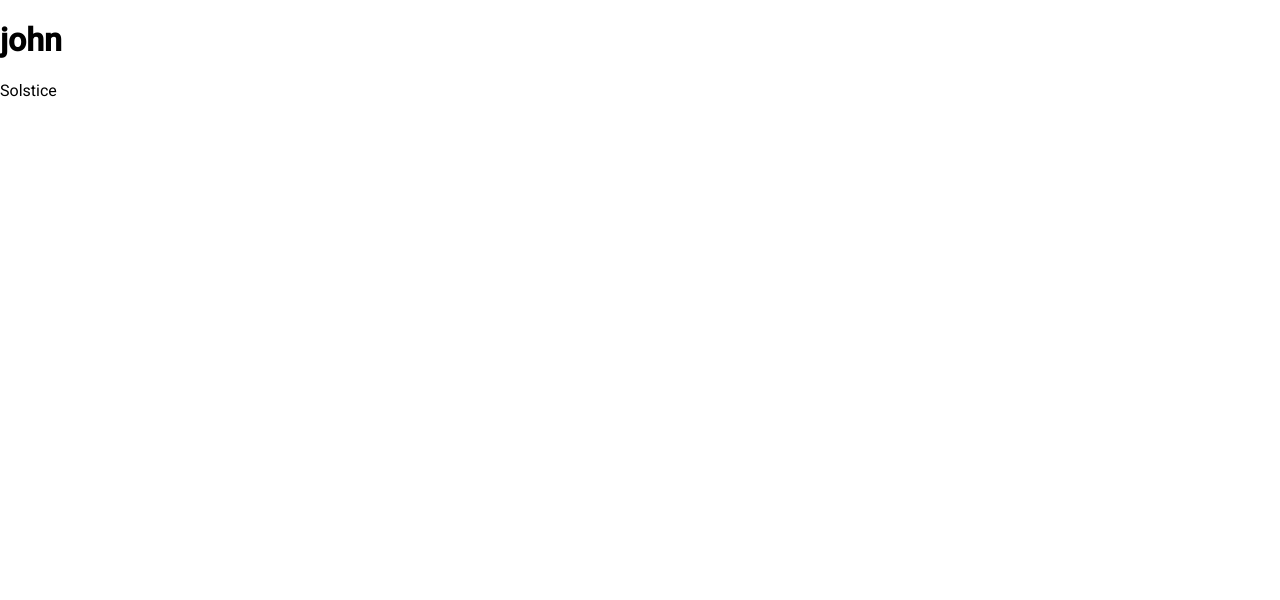
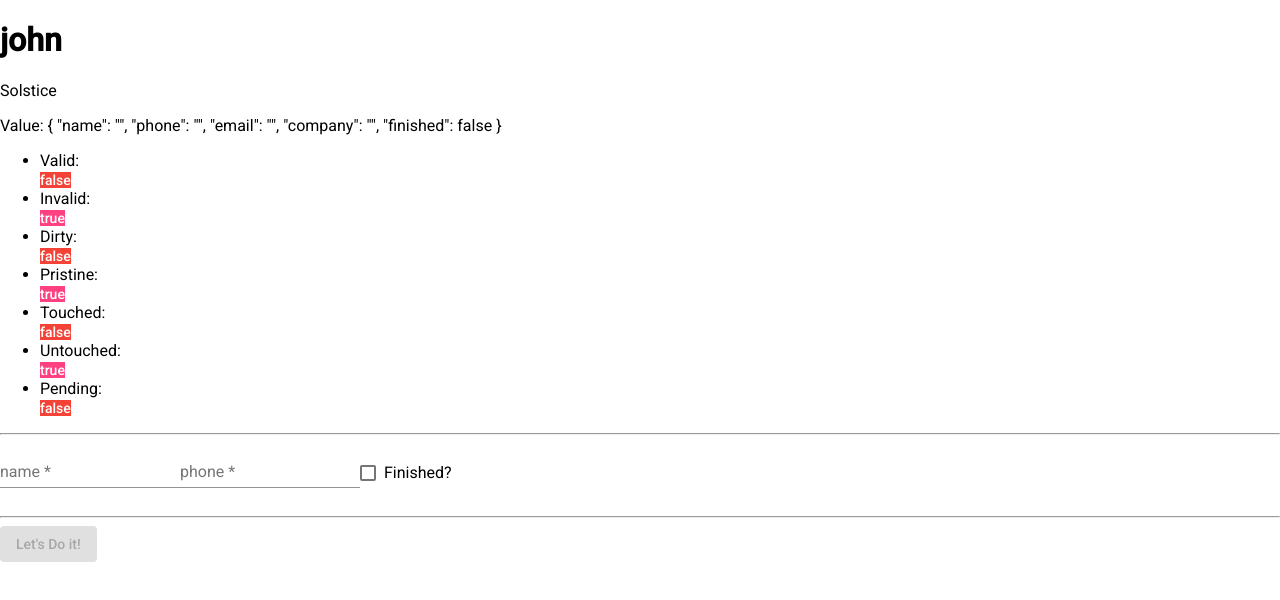
Before and after one commit to MatMiraglio/Contacts-Manager, an Angular app: page /AddContact in a window 1280 px wide. Before the commit this address led to /. Shown: the top 600 px of the page. Built offline with nearby package versions, Linux system fonts and the light colour scheme.

Commit message:
start rective form to add new contacts

```diff
--- a/src/app/app-routing.module.ts
+++ b/src/app/app-routing.module.ts
@@ -2,9 +2,11 @@ import { NgModule } from '@angular/core';
 import { Routes, RouterModule } from '@angular/router';
 import { ContactListComponent } from './contact-list/contact-list.component';
 import { AppComponent } from './app.component';
+import { ContactFormComponent } from './contact-form/contact-form.component';
 
 const routes: Routes = [
-  { path: 'contactList', component: ContactListComponent }
+  { path: 'contactList', component: ContactListComponent },
+  { path: 'AddContact', component: ContactFormComponent }
 ];
 
 @NgModule({
--- a/src/app/contact-form/contact-form.component.html
+++ b/src/app/contact-form/contact-form.component.html
@@ -1,3 +1,49 @@
-<p>
-  contact-form works!
-</p>
+<form [formGroup]="ContactForm">
+
+    Value: {{ ContactForm.value | json }}
+    <ul>
+        <li>Valid:
+            <mat-chip selected="true" [color]="ContactForm.valid ? 'accent' : 'warn'">{{ ContactForm.valid }}</mat-chip>
+        </li>
+        <li>Invalid:
+            <mat-chip selected="true" [color]="ContactForm.invalid ? 'accent' : 'warn'">{{ ContactForm.invalid }}</mat-chip>
+        </li>
+        <li>Dirty:
+            <mat-chip selected="true" [color]="ContactForm.dirty ? 'accent' : 'warn'">{{ ContactForm.dirty }}</mat-chip>
+        </li>
+        <li>Pristine:
+            <mat-chip selected="true" [color]="ContactForm.pristine ? 'accent' : 'warn'">{{ ContactForm.pristine }}</mat-chip>
+        </li>
+        <li>Touched:
+            <mat-chip selected="true" [color]="ContactForm.touched ? 'accent' : 'warn'">{{ ContactForm.touched }}</mat-chip>
+        </li>
+        <li>Untouched:
+            <mat-chip selected="true" [color]="ContactForm.untouched ? 'accent' : 'warn'">{{ ContactForm.untouched }}</mat-chip>
+        </li>
+        <li>Pending:
+            <mat-chip selected="true" [color]="ContactForm.pending ? 'accent' : 'warn'">{{ ContactForm.pending }}</mat-chip>
+        </li>
+    </ul>
+
+    <hr>
+
+    <mat-form-field>
+        <input matInput placeholder="name" formControlName="name" autocomplete="off">
+    </mat-form-field>
+
+    <mat-form-field>
+        <input matInput placeholder="phone" [value]="0" formControlName="phone">
+    </mat-form-field>
+
+
+
+    <mat-checkbox formControlName="finished" color="primary">Finished?</mat-checkbox>
+
+    <hr>
+
+    <button mat-raised-button [disabled]="ContactForm.invalid || loading" color="primary">Let's Do it!</button>
+
+
+
+
+</form>
--- a/src/app/contact-form/contact-form.component.ts
+++ b/src/app/contact-form/contact-form.component.ts
@@ -1,4 +1,5 @@
 import { Component, OnInit } from '@angular/core';
+import { FormBuilder, FormGroup, Validators } from '@angular/forms';
 
 @Component({
   selector: 'app-contact-form',
@@ -7,9 +8,31 @@ import { Component, OnInit } from '@angular/core';
 })
 export class ContactFormComponent implements OnInit {
 
-  constructor() { }
+  ContactForm: FormGroup;
+
+  constructor(private formBuilder: FormBuilder) { }
 
   ngOnInit() {
+
+    this.ContactForm = this.formBuilder.group({
+      name: ['', [
+        Validators.required,
+      ]],
+      phone: ['', [
+        Validators.required
+      ]],
+      email: ['', [
+        Validators.required,
+        Validators.email
+      ]],
+      company: ['', [
+        Validators.required,
+        Validators.maxLength(30)
+      ]],
+      finished: [false, [
+        Validators.requiredTrue
+      ]],
+    });
   }
 
 }
```
